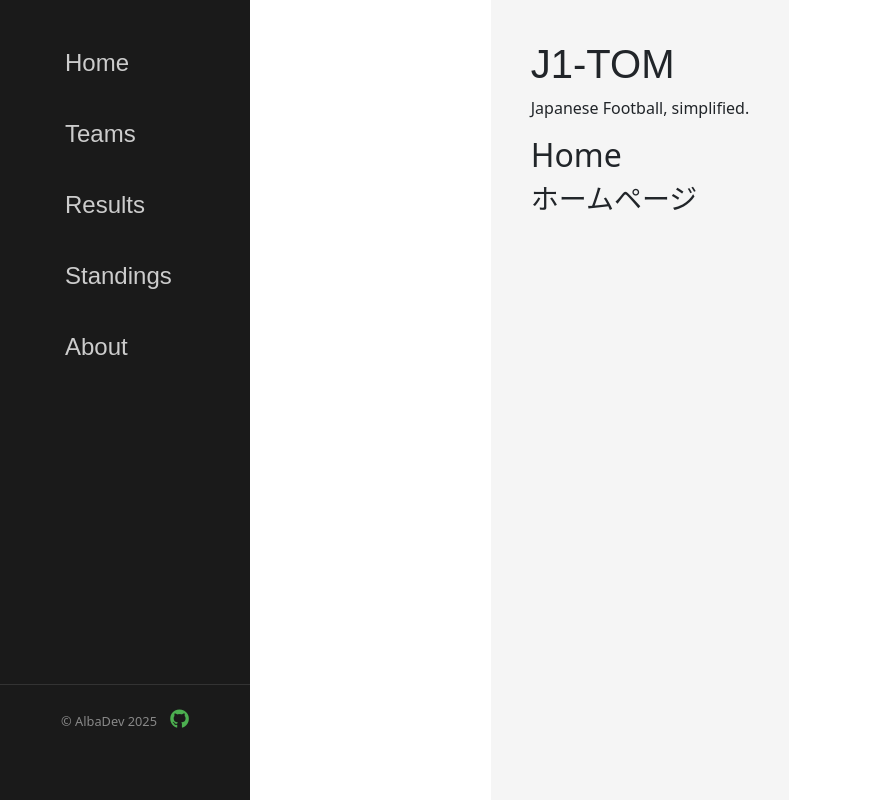
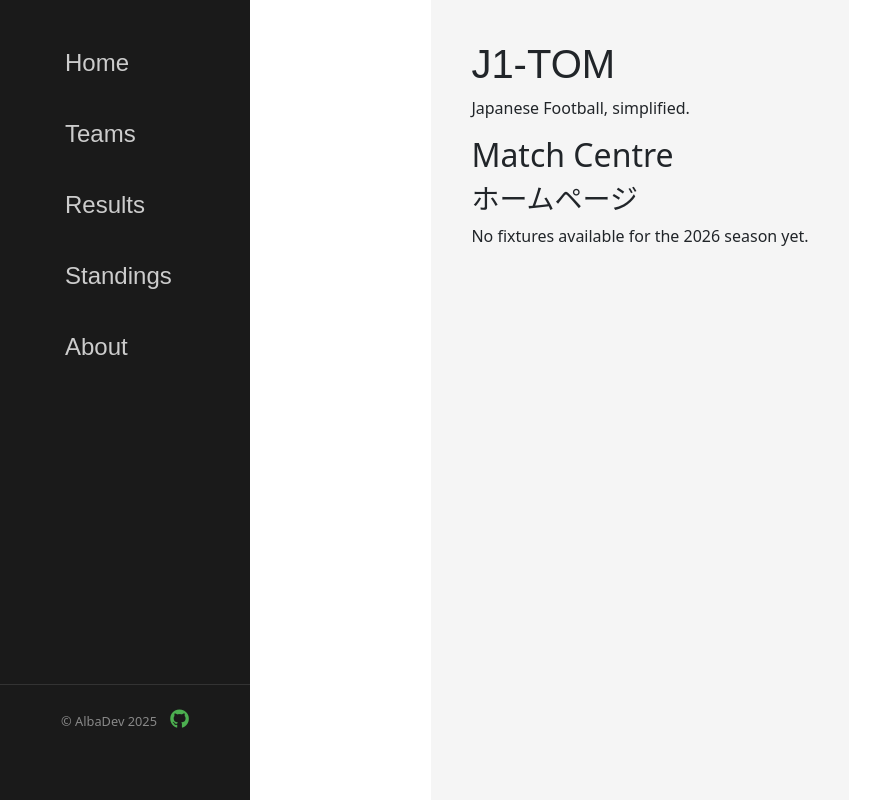
Before and after one commit to AlbaXIII/j1-tom, a Flask app: template templates/index.html in a window 1280 px wide. Shown: the whole page, without its empty margins (0-871 px from the left). Run offline with Flask 3, Linux system fonts and the light colour scheme; the template is opened without the code that fills it, so the values that code supplies are empty; some web fonts are replaced.

Commit message:
feat - add API call for fixtures on homepage

```diff
--- a/run.py
+++ b/run.py
@@ -7,7 +7,34 @@ app = Flask(__name__)
 API_KEY = os.getenv("API_SPORTS_KEY")
 
 
-def get_standings(league_id, season=2026):
+def get_fixtures(league_id, season=2026):
+    """Fetch fixtures from API-Sports"""
+    url = 'https://v3.football.api-sports.io/fixtures'
+    headers = {'x-apisports-key': API_KEY}
+    params = {'league': league_id, 'season': season}
+
+    try:
+        response = requests.get(url, headers=headers, params=params)
+        data = response.json()
+
+        print(f"Fixtures API Response: {data}")
+
+        if data['response']:
+            fixtures_by_round = {}
+            for fixture in data['response']:
+                round_name = fixture['league']['round']
+                if round_name not in fixtures_by_round:
+                    fixtures_by_round[round_name] = []
+                fixtures_by_round[round_name].append(fixture)
+
+            return fixtures_by_round
+        return None
+    except Exception as e:
+        print(f"Error fetching fixtures: {e}")
+        return None
+
+
+def get_standings(league_id, season=2025):
     """Fetch standings from API-Sports"""
     url = 'https://v3.football.api-sports.io/standings'
     headers = {'x-apisports-key': API_KEY}
@@ -29,7 +56,22 @@ def get_standings(league_id, season=2026):
 
 @app.route("/")
 def index():
-    return render_template("index.html")
+    import json
+
+    try:
+        with open("data/teams.json", "r", encoding="utf-8") as json_data:
+            teams = json.load(json_data)
+    except FileNotFoundError:
+        teams = []
+        print("Warning: data/teams.json not found")
+    except json.JSONDecodeError:
+        teams = []
+        print("Warning: Invalid JSON in teams.json")
+
+    fixtures_by_round = get_fixtures(98, season=2026)
+
+    return render_template("index.html", teams=teams,
+                           fixtures=fixtures_by_round)
 
 
 @app.route("/about")
@@ -76,7 +118,7 @@ def results():
 
 @app.route("/standings")
 def standings():
-    standings_data = get_standings(98, season=2026)
+    standings_data = get_standings(98, season=2025)
     return render_template("standings.html", standings=standings_data)
 
 
--- a/templates/about.html
+++ b/templates/about.html
@@ -1,5 +1,6 @@
 {% extends "base.html" %}
 {% block content %}
+    <div class="container">
         <h1>About</h1>
         <h2>について</h2>
         <div>
@@ -17,4 +18,6 @@
                 about the beautiful game in Japan.
             </p>
         </div>
+    <div>
+
 {% endblock %}
--- a/templates/index.html
+++ b/templates/index.html
@@ -3,7 +3,50 @@
     <div class="sidebar-brand">
             <h1>J1-TOM</h1>
             <p>Japanese Football, simplified.</p>
-            <h2>Home</h2>
+            <h2>Match Centre</h2>
             <h3>ホームページ</h3>
     </div>
+    {% if fixtures %}
+        {% for round_name, matches in fixtures.items() %}
+        <div>
+            <h3>{{ round_name }}</h3>
+
+            <div>
+                {% for match in matches %}
+                <div>
+
+                    <div>
+                        <img src="{{ match.teams.home.logo }}" alt="{{ match.teams.home.name }}">
+                        <span class="f5">{{ match.teams.home.name }}</span>
+                    </div>
+
+
+                    <div>
+                        {% if match.fixture.status.short == 'FT' %}
+                            <span>{{ match.goals.home }} - {{ match.goals.away }}</span>
+                            <div>Full Time</div>
+                        {% elif match.fixture.status.short == 'NS' %}
+                            <span>vs</span>
+                            <div>{{ match.fixture.date[:10] }}</div>
+                        {% elif match.fixture.status.short in ['1H', '2H', 'HT'] %}
+                            <span>{{ match.goals.home }} - {{ match.goals.away }}</span>
+                            <div>LIVE - {{ match.fixture.status.elapsed }}'</div>
+                        {% else %}
+                            <span>{{ match.fixture.status.long }}</span>
+                        {% endif %}
+                    </div>
+
+
+                    <div>
+                        <span>{{ match.teams.away.name }}</span>
+                        <img src="{{ match.teams.away.logo }}" alt="{{ match.teams.away.name }}">
+                    </div>
+                </div>
+                {% endfor %}
+            </div>
+        </div>
+        {% endfor %}
+     {% else %}
+        <p>No fixtures available for the 2026 season yet.</p>
+    {% endif %}
 {% endblock %}
```
Lines whose indentation alone changed are shown as unchanged.
